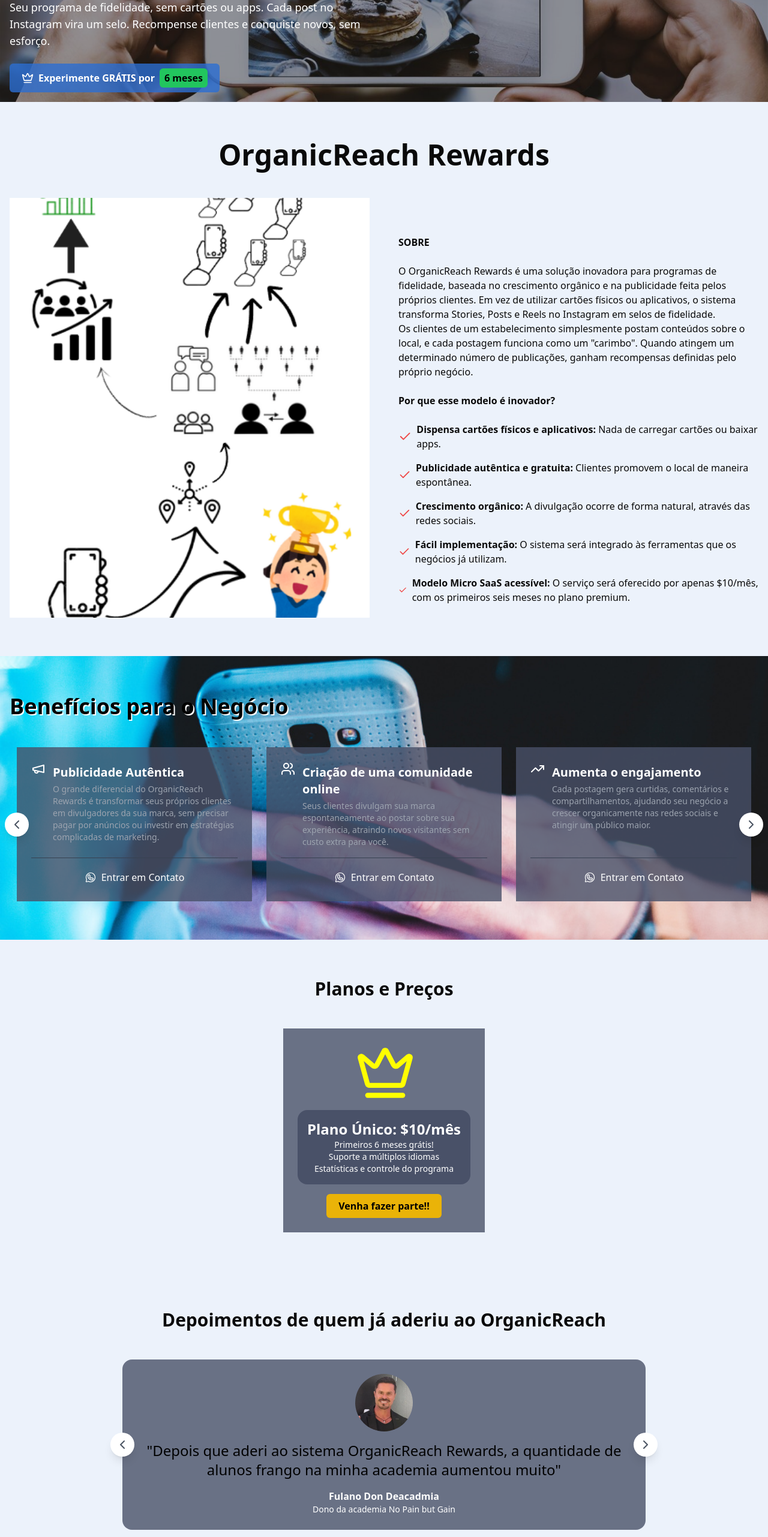
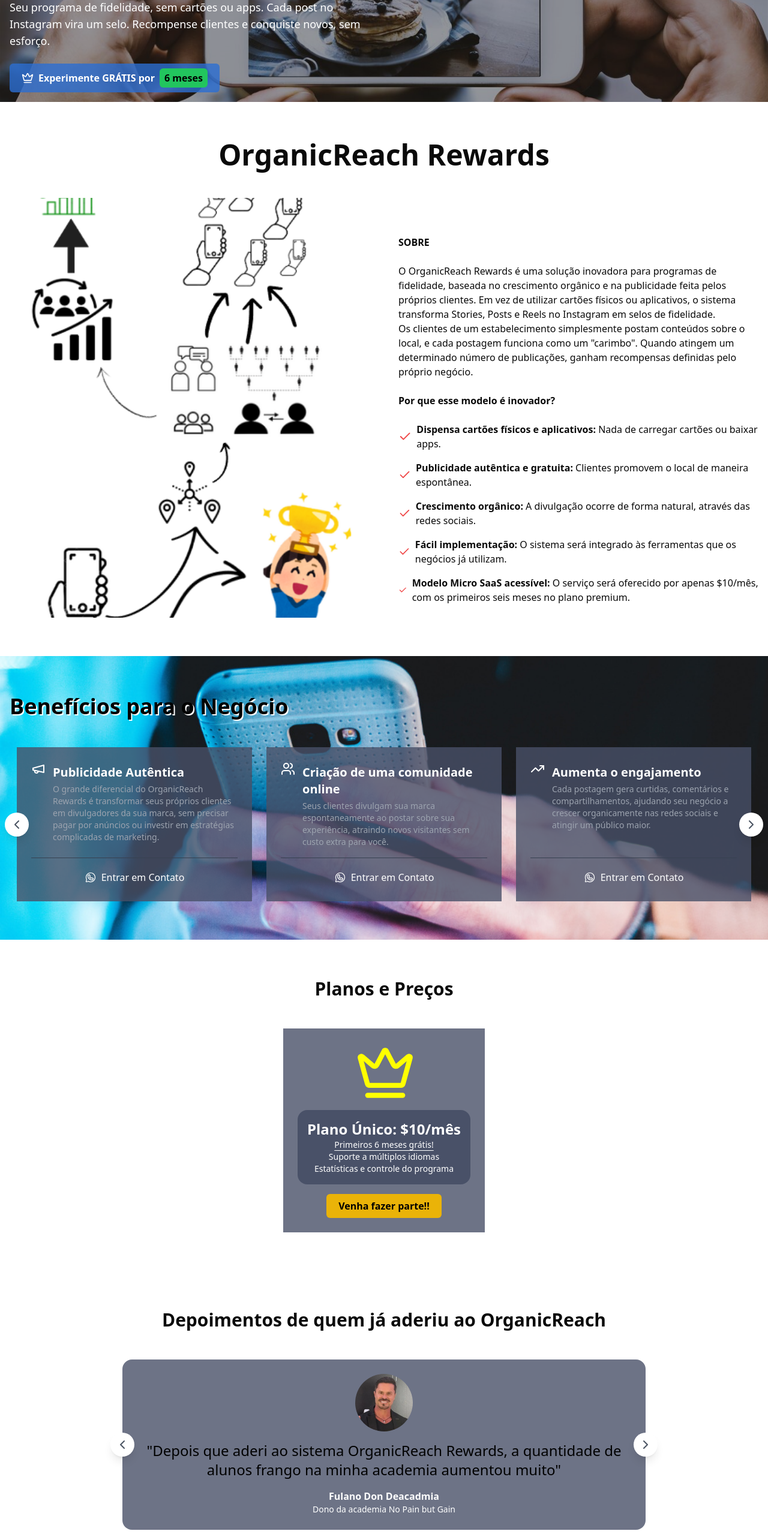
Before and after one commit to brcmarques/organicReach, a Next.js app in the folder OrganicReach/: page / in a window 1280 px wide. Shown: the part 234-2797 px from the top of the page at 60% size. Built offline with nearby package versions, Linux system fonts and the light colour scheme.

Commit message:
mudança

```diff
--- a/OrganicReach/src/app/_components/about.tsx
+++ b/OrganicReach/src/app/_components/about.tsx
@@ -9,7 +9,7 @@
 
 export function About() {
     return(
-        <section className="bg-[#ecf2fb] py-16">
+        <section className="bg-[#ffffff] py-16">
             <div className="container mx-auto px-4">
             <h2 className="text-5xl font-bold text-center mb-12"
                 data-aos="zoom-out-top"
--- a/OrganicReach/src/app/_components/signature.tsx
+++ b/OrganicReach/src/app/_components/signature.tsx
@@ -43,7 +43,7 @@
         <section
             data-aos="zoom-out-top"
             data-aos-delay="500"
-            className="bg-[#ecf2fb] py-16">
+            className="bg-[#ffffff] py-16">
             <div
                             data-aos="zoom-out-top"
                             className="container mx-auto px-4 ">
--- a/OrganicReach/src/app/_components/testimonials.tsx
+++ b/OrganicReach/src/app/_components/testimonials.tsx
@@ -55,7 +55,7 @@
 
     return(
         <section
-            className="bg-[#ecf2fb] py-16">
+            className="bg-[#ffffff] py-16">
             <div
                 data-aos="zoom-out-top"
                 className="container mx-auto px-4">
```
